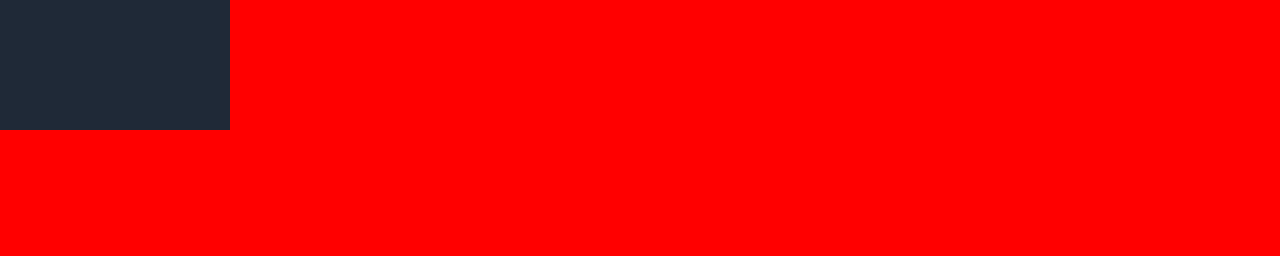
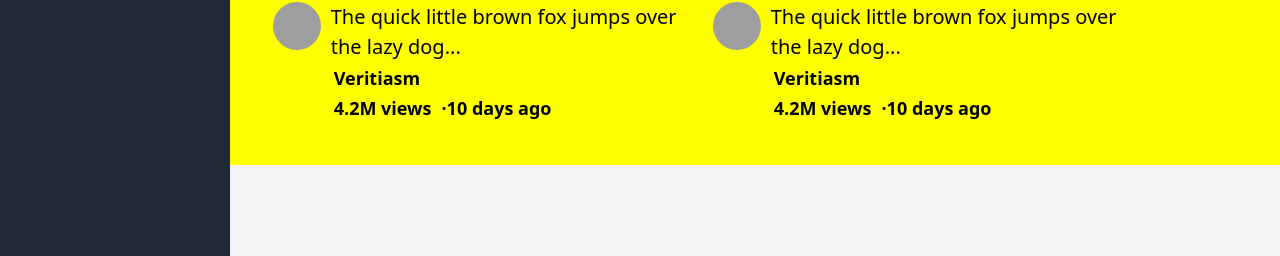
Before and after one commit to Naman-Biswajit/Alovera, a Flask app: page / in a window 1280 px wide. Shown: the part 730-986 px from the top of the page. Before the commit the page ends 860 px from the top, so only its background shows below. Run offline with Flask 3, Linux system fonts and the light colour scheme; grey boxes are pictures that could not be loaded.

Commit message:
0.3v -> added grid for homepage and formated player

```diff
--- a/app/app.py
+++ b/app/app.py
@@ -1,8 +1,10 @@
 from flask import Flask
 from flask import render_template, request
 
+from data import YT_Data
 
 app = Flask(__name__, template_folder="../templates", static_folder="../static")
+api = YT_Data()
 
 @app.route("/")
 def hello_world():
@@ -11,7 +13,8 @@ def hello_world():
 @app.route("/watch")
 def video_player():
     query = request.args.get('play')
-    return render_template("player.html", query=query)
+    response = api.fetch_video(query)[0]
+    return render_template("player.html", query=query, video=response)
 
 if __name__ == "__main__":
     app.run(debug=True)
--- a/static/css/home.css
+++ b/static/css/home.css
@@ -0,0 +1,41 @@
+.home-wrap {
+    display: grid;
+    grid-template-columns: repeat(auto-fit, calc(var(--min-flex) * 52));
+    background-color: yellow;
+    width: 100%;
+    gap: 1.2rem;
+    padding: 2rem;
+}
+
+.title {
+    font-weight: 500;
+}
+
+.thumbnail {
+    height: calc(var(--min-flex) * 29);
+    width: calc(var(--min-flex) * 52);
+}
+
+.logo {
+    height: calc(var(--min-flex) * 6);
+    width: calc(var(--min-flex) * 6);
+    border-radius: 2rem;
+}
+
+.bar, .footer {
+    display: flex;
+    margin: 3px;
+    gap: 10px;
+}
+
+.footer, .channel-name {
+    font-size: 0.9rem;
+    color: black;
+    font-weight: bold;
+    margin-left: calc(var(--min-flex)*8);
+}
+
+
+.video {
+    width: calc(var(--min-flex) * 52);
+}
--- a/static/css/root.css
+++ b/static/css/root.css
@@ -1,5 +1,6 @@
 html {
     --min-flex: min(1vh, 1vw);
+    font-size: 20px;
 }
 
 .content-wrapper {
@@ -8,5 +9,7 @@ html {
 }
 
 .content {
-    background: red;
+    display: grid;
+    justify-items: center;
+    grid-template-rows: 9fr 1fr;
 }
--- a/templates/home.html
+++ b/templates/home.html
@@ -3,6 +3,53 @@
 <link rel="stylesheet" href="../static/css/home.css">
 {% endblock head %}
 
+
 {% block content %}
-    hello Lorem ipsum dolor sit amet consectetur, adipisicing elit. Est, dolores.
+<div class="home-wrap">
+    <div class="video">
+        <img src="https://i.ytimg.com/vi/kYJt5kWNsbM/mqdefault.jpg" alt="" class="thumbnail">
+        <div class="bar">
+            <img src="https://yt3.ggpht.com/ytc/AIdro_nSatGjGLZG1_O1ztYxuKvRazCbk9A0kPhtt2NxEH4ZKfA=s68-c-k-c0x00ffffff-no-rj" alt="" class="logo">
+            <h1 class="title">The quick little brown fox jumps over the lazy dog...</h1>
+        </div>
+        <h2 class="channel-name">Veritiasm</h2>
+        <div class="footer">
+            <h2 class="views">4.2M views</h2>
+            <h2 class="upload-duration"> ·10 days ago</h2>
+        </div>
+    </div>    <div class="video">
+        <img src="https://i.ytimg.com/vi/kYJt5kWNsbM/mqdefault.jpg" alt="" class="thumbnail">
+        <div class="bar">
+            <img src="https://yt3.ggpht.com/ytc/AIdro_nSatGjGLZG1_O1ztYxuKvRazCbk9A0kPhtt2NxEH4ZKfA=s68-c-k-c0x00ffffff-no-rj" alt="" class="logo">
+            <h1 class="title">The quick little brown fox jumps over the lazy dog...</h1>
+        </div>
+        <h2 class="channel-name">Veritiasm</h2>
+        <div class="footer">
+            <h2 class="views">4.2M views</h2>
+            <h2 class="upload-duration"> ·10 days ago</h2>
+        </div>
+    </div>    <div class="video">
+        <img src="https://i.ytimg.com/vi/kYJt5kWNsbM/mqdefault.jpg" alt="" class="thumbnail">
+        <div class="bar">
+            <img src="https://yt3.ggpht.com/ytc/AIdro_nSatGjGLZG1_O1ztYxuKvRazCbk9A0kPhtt2NxEH4ZKfA=s68-c-k-c0x00ffffff-no-rj" alt="" class="logo">
+            <h1 class="title">The quick little brown fox jumps over the lazy dog...</h1>
+        </div>
+        <h2 class="channel-name">Veritiasm</h2>
+        <div class="footer">
+            <h2 class="views">4.2M views</h2>
+            <h2 class="upload-duration"> ·10 days ago</h2>
+        </div>
+    </div>    <div class="video">
+        <img src="https://i.ytimg.com/vi/kYJt5kWNsbM/mqdefault.jpg" alt="" class="thumbnail">
+        <div class="bar">
+            <img src="https://yt3.ggpht.com/ytc/AIdro_nSatGjGLZG1_O1ztYxuKvRazCbk9A0kPhtt2NxEH4ZKfA=s68-c-k-c0x00ffffff-no-rj" alt="" class="logo">
+            <h1 class="title">The quick little brown fox jumps over the lazy dog...</h1>
+        </div>
+        <h2 class="channel-name">Veritiasm</h2>
+        <div class="footer">
+            <h2 class="views">4.2M views</h2>
+            <h2 class="upload-duration"> ·10 days ago</h2>
+        </div>
+    </div>
+</div>
 {% endblock content %}
```
Also changed, not shown: app/data.py (+6 -11 lines), app/utils.py (added, +23 -0 lines), static/css/player.css (+44 -11 lines), templates/player.html (+10 -10 lines).
